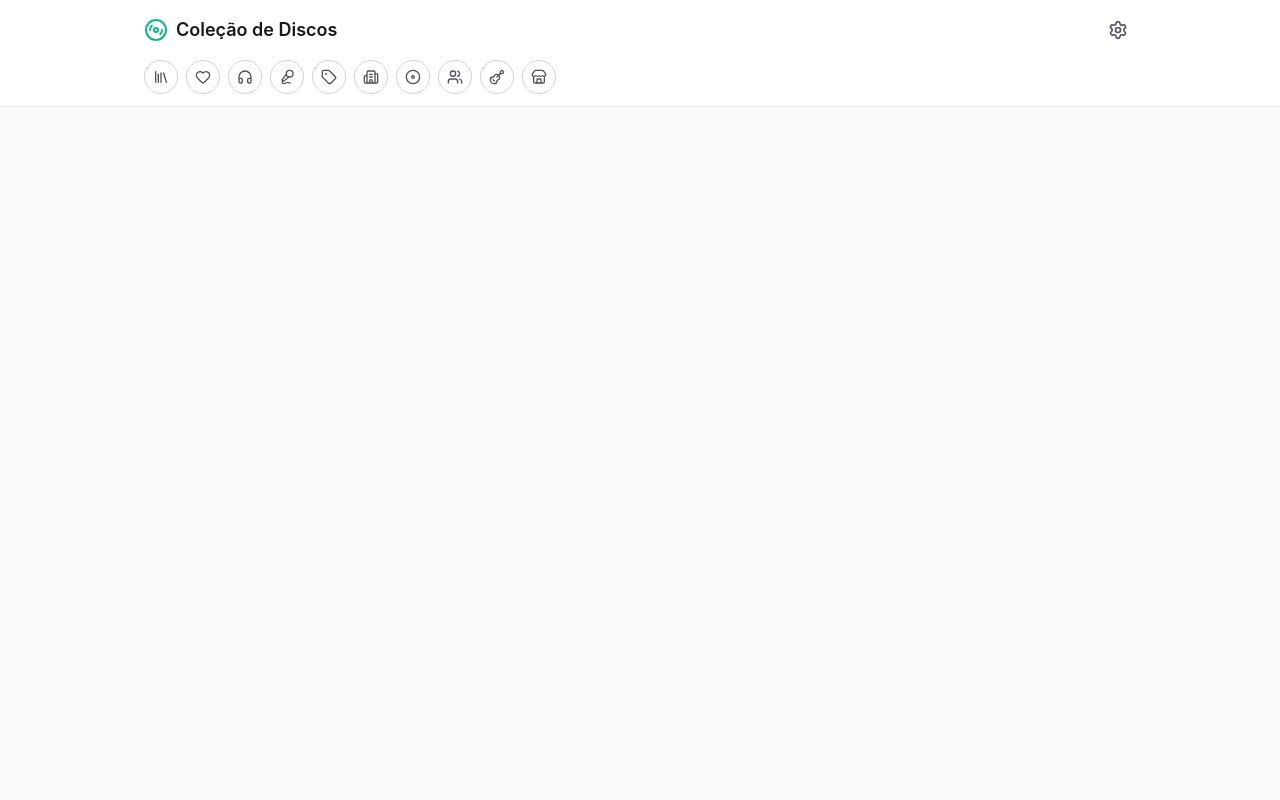
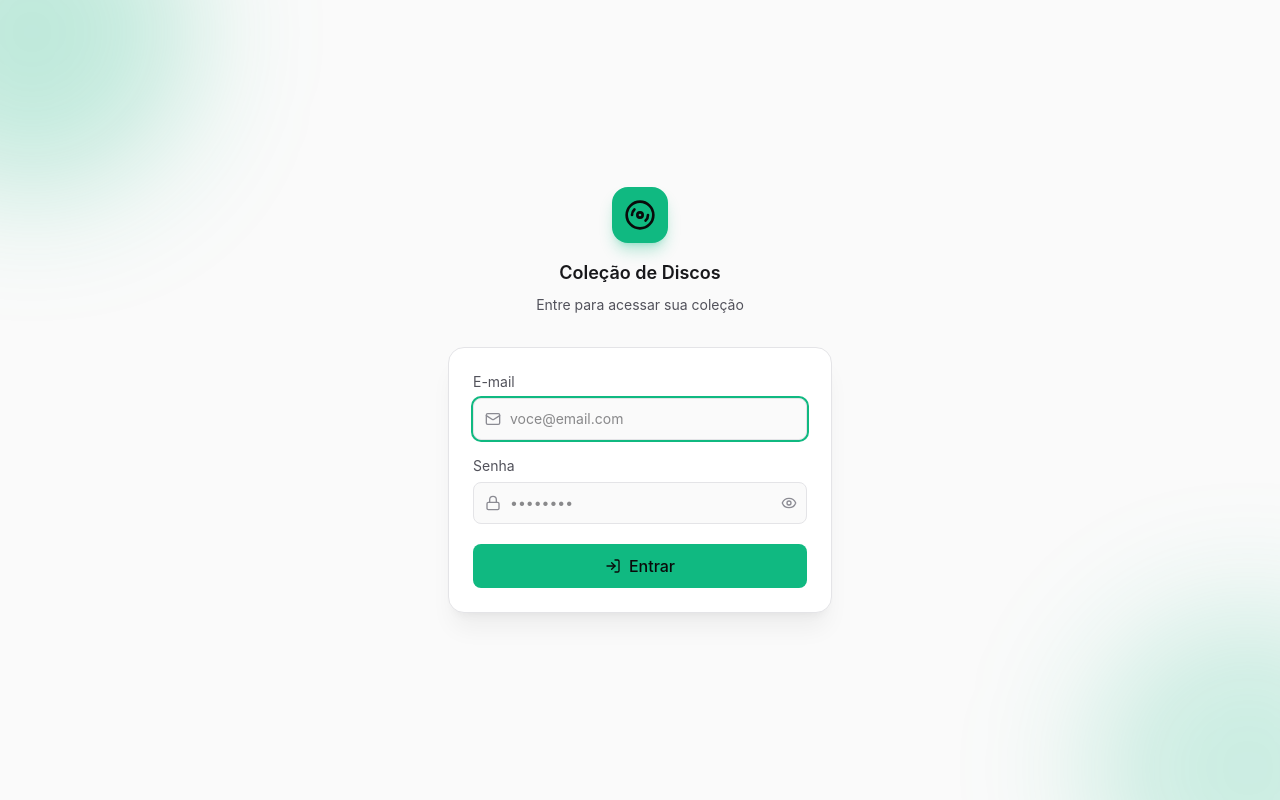
Before and after one commit to andrerodomille-cpu/front-discos, a React (Vite) app: page /#/login in a window 1280 px wide. Before the commit this address had no page. Built offline with nearby package versions, Linux system fonts and the light colour scheme.

Commit message:
Autenticacao

```diff
--- a/src/App.jsx
+++ b/src/App.jsx
@@ -1,5 +1,7 @@
-import { HashRouter, Routes, Route } from 'react-router-dom'
+import { HashRouter, Routes, Route, Navigate, useLocation } from 'react-router-dom'
+import { useAuth } from './context/AuthContext'
 import Layout from './components/Layout'
+import Login from './pages/Login'
 import Home from './pages/Home'
 import DiscoForm from './pages/DiscoForm'
 import DiscoDetalhe from './pages/DiscoDetalhe'
@@ -11,11 +13,19 @@ import Audicoes from './pages/Audicoes'
 import AudicaoForm from './pages/AudicaoForm'
 import Mais from './pages/Mais'
 
+function RotaProtegida() {
+  const { autenticado } = useAuth()
+  const location = useLocation()
+  if (!autenticado) return <Navigate to="/login" state={{ from: location }} replace />
+  return <Layout />
+}
+
 function App() {
   return (
     <HashRouter>
-      <Layout>
-        <Routes>
+      <Routes>
+        <Route path="/login" element={<Login />} />
+        <Route element={<RotaProtegida />}>
           <Route path="/" element={<Home />} />
           <Route path="/discos/novo" element={<DiscoForm />} />
           <Route path="/discos/:id/editar" element={<DiscoForm />} />
@@ -29,8 +39,8 @@ function App() {
           <Route path="/audicoes/:id/editar" element={<AudicaoForm />} />
           <Route path="/mais" element={<Mais />} />
           <Route path="/configuracoes" element={<Configuracoes />} />
-        </Routes>
-      </Layout>
+        </Route>
+      </Routes>
     </HashRouter>
   )
 }
--- a/src/api/client.js
+++ b/src/api/client.js
@@ -2,6 +2,8 @@ import axios from 'axios'
 
 const DEFAULT_API_URL = 'https://api-discos.onrender.com/api'
 export const API_URL_STORAGE_KEY = 'colecao_discos_api_url'
+export const AUTH_TOKEN_STORAGE_KEY = 'colecao_discos_token'
+export const AUTH_USUARIO_STORAGE_KEY = 'colecao_discos_usuario'
 
 export function getApiBaseUrl() {
   return localStorage.getItem(API_URL_STORAGE_KEY) || DEFAULT_API_URL
@@ -11,11 +13,36 @@ export function setApiBaseUrl(url) {
   localStorage.setItem(API_URL_STORAGE_KEY, url.trim().replace(/\/+$/, ''))
 }
 
+export function getAuthToken() {
+  return localStorage.getItem(AUTH_TOKEN_STORAGE_KEY)
+}
+
+let aoNaoAutorizado = null
+export function definirCallbackNaoAutorizado(callback) {
+  aoNaoAutorizado = callback
+}
+
 const api = axios.create()
 
 api.interceptors.request.use((config) => {
   config.baseURL = getApiBaseUrl()
+  const token = getAuthToken()
+  if (token) {
+    config.headers.Authorization = `Bearer ${token}`
+  }
   return config
 })
 
+api.interceptors.response.use(
+  (response) => response,
+  (error) => {
+    const tinhaToken = Boolean(error.config?.headers?.Authorization)
+    const status = error.response?.status
+    if (tinhaToken && (status === 401 || status === 403) && aoNaoAutorizado) {
+      aoNaoAutorizado()
+    }
+    return Promise.reject(error)
+  },
+)
+
 export default api
--- a/src/components/Layout.jsx
+++ b/src/components/Layout.jsx
@@ -1,4 +1,4 @@
-import { Link, useLocation } from 'react-router-dom'
+import { Link, Outlet, useLocation } from 'react-router-dom'
 import { Settings, Disc3, Library, Heart, Headphones, MoreHorizontal } from 'lucide-react'
 import { ENTIDADES } from '../api/entidades'
 
@@ -14,7 +14,7 @@ const ABAS_MOBILE = [
   },
 ]
 
-export default function Layout({ children }) {
+export default function Layout() {
   const location = useLocation()
 
   return (
@@ -93,7 +93,9 @@ export default function Layout({ children }) {
         </nav>
       </header>
 
-      <main className="max-w-5xl mx-auto px-4 pt-6 pb-20 sm:pb-6">{children}</main>
+      <main className="max-w-5xl mx-auto px-4 pt-6 pb-20 sm:pb-6">
+        <Outlet />
+      </main>
 
       <nav className="sm:hidden fixed bottom-0 inset-x-0 z-20 bg-surface/95 backdrop-blur border-t border-border pb-[env(safe-area-inset-bottom)]">
         <div className="flex items-stretch justify-around">
--- /dev/null
+++ b/src/context/AuthContext.jsx
@@ -0,0 +1,54 @@
+import { createContext, useCallback, useContext, useEffect, useState } from 'react'
+import api, {
+  AUTH_TOKEN_STORAGE_KEY,
+  AUTH_USUARIO_STORAGE_KEY,
+  definirCallbackNaoAutorizado,
+  getAuthToken,
+} from '../api/client'
+
+const AuthContext = createContext(null)
+
+function usuarioInicial() {
+  try {
+    const bruto = localStorage.getItem(AUTH_USUARIO_STORAGE_KEY)
+    return bruto ? JSON.parse(bruto) : null
+  } catch {
+    return null
+  }
+}
+
+export function AuthProvider({ children }) {
+  const [token, setToken] = useState(getAuthToken)
+  const [usuario, setUsuario] = useState(usuarioInicial)
+
+  const logout = useCallback(() => {
+    localStorage.removeItem(AUTH_TOKEN_STORAGE_KEY)
+    localStorage.removeItem(AUTH_USUARIO_STORAGE_KEY)
+    setToken(null)
+    setUsuario(null)
+  }, [])
+
+  useEffect(() => {
+    definirCallbackNaoAutorizado(logout)
+  }, [logout])
+
+  const login = async (email, senha) => {
+    const { data } = await api.post('/auth/login', { email, senha })
+    localStorage.setItem(AUTH_TOKEN_STORAGE_KEY, data.token)
+    localStorage.setItem(AUTH_USUARIO_STORAGE_KEY, JSON.stringify(data.usuario))
+    setToken(data.token)
+    setUsuario(data.usuario)
+  }
+
+  return (
+    <AuthContext.Provider value={{ token, usuario, autenticado: Boolean(token), login, logout }}>
+      {children}
+    </AuthContext.Provider>
+  )
+}
+
+export function useAuth() {
+  const ctx = useContext(AuthContext)
+  if (!ctx) throw new Error('useAuth deve ser usado dentro de <AuthProvider>')
+  return ctx
+}
--- a/src/main.jsx
+++ b/src/main.jsx
@@ -3,11 +3,14 @@ import { createRoot } from 'react-dom/client'
 import './index.css'
 import App from './App.jsx'
 import { ThemeProvider } from './context/ThemeContext.jsx'
+import { AuthProvider } from './context/AuthContext.jsx'
 
 createRoot(document.getElementById('root')).render(
   <StrictMode>
     <ThemeProvider>
-      <App />
+      <AuthProvider>
+        <App />
+      </AuthProvider>
     </ThemeProvider>
   </StrictMode>,
 )
--- /dev/null
+++ b/src/pages/Login.jsx
@@ -0,0 +1,111 @@
+import { useState } from 'react'
+import { Navigate, useLocation, useNavigate } from 'react-router-dom'
+import { Disc3, Mail, Lock, Eye, EyeOff, Loader2, LogIn } from 'lucide-react'
+import { useAuth } from '../context/AuthContext'
+
+export default function Login() {
+  const { autenticado, login } = useAuth()
+  const navigate = useNavigate()
+  const location = useLocation()
+
+  const [email, setEmail] = useState('')
+  const [senha, setSenha] = useState('')
+  const [mostrarSenha, setMostrarSenha] = useState(false)
+  const [entrando, setEntrando] = useState(false)
+  const [erro, setErro] = useState(null)
+
+  if (autenticado) {
+    const destino = location.state?.from?.pathname || '/'
+    return <Navigate to={destino} replace />
+  }
+
+  const entrar = async (e) => {
+    e.preventDefault()
+    setErro(null)
+    setEntrando(true)
+    try {
+      await login(email.trim(), senha)
+      const destino = location.state?.from?.pathname || '/'
+      navigate(destino, { replace: true })
+    } catch (err) {
+      setErro(err.response?.data?.error || 'Não foi possível entrar. Verifique seus dados.')
+    } finally {
+      setEntrando(false)
+    }
+  }
+
+  return (
+    <div className="min-h-screen bg-background text-foreground flex items-center justify-center px-4 relative overflow-hidden">
+      <div className="pointer-events-none absolute -top-32 -left-32 w-80 h-80 rounded-full bg-accent/25 blur-3xl" />
+      <div className="pointer-events-none absolute -bottom-32 -right-32 w-80 h-80 rounded-full bg-accent/20 blur-3xl" />
+
+      <div className="relative w-full max-w-sm">
+        <div className="flex flex-col items-center gap-2 mb-8">
+          <div className="w-14 h-14 rounded-2xl bg-accent flex items-center justify-center shadow-lg shadow-accent/30">
+            <Disc3 className="w-8 h-8 text-accent-contrast" />
+          </div>
+          <h1 className="text-lg font-semibold mt-2">Coleção de Discos</h1>
+          <p className="text-sm text-muted">Entre para acessar sua coleção</p>
+        </div>
+
+        <form
+          onSubmit={entrar}
+          className="bg-surface border border-border rounded-2xl p-6 flex flex-col gap-4 shadow-xl shadow-black/5"
+        >
+          <label className="flex flex-col gap-1.5 text-sm">
+            <span className="text-muted">E-mail</span>
+            <div className="relative">
+              <Mail className="w-4 h-4 absolute left-3 top-1/2 -translate-y-1/2 text-faint" />
+              <input
+                type="email"
+                value={email}
+                onChange={(e) => setEmail(e.target.value)}
+                required
+                autoFocus
+                autoComplete="email"
+                placeholder="voce@email.com"
+                className="w-full bg-background border border-border rounded-lg pl-9 pr-3 py-2.5 text-sm focus:outline-none focus:ring-2 focus:ring-accent"
+              />
+            </div>
+          </label>
+
+          <label className="flex flex-col gap-1.5 text-sm">
+            <span className="text-muted">Senha</span>
+            <div className="relative">
+              <Lock className="w-4 h-4 absolute left-3 top-1/2 -translate-y-1/2 text-faint" />
+              <input
+                type={mostrarSenha ? 'text' : 'password'}
+                value={senha}
+                onChange={(e) => setSenha(e.target.value)}
+                required
+                autoComplete="current-password"
+                placeholder="••••••••"
+                className="w-full bg-background border border-border rounded-lg pl-9 pr-10 py-2.5 text-sm focus:outline-none focus:ring-2 focus:ring-accent"
+              />
+              <button
+                type="button"
+                onClick={() => setMostrarSenha((v) => !v)}
+                tabIndex={-1}
+                aria-label={mostrarSenha ? 'Ocultar senha' : 'Mostrar senha'}
+                className="absolute right-2.5 top-1/2 -translate-y-1/2 text-faint hover:text-muted"
+              >
+                {mostrarSenha ? <EyeOff className="w-4 h-4" /> : <Eye className="w-4 h-4" />}
+              </button>
+            </div>
+          </label>
+
+          {erro && <p className="text-red-500 text-sm">{erro}</p>}
+
+          <button
+            type="submit"
+            disabled={entrando}
+            className="flex items-center justify-center gap-2 bg-accent hover:bg-accent-hover disabled:opacity-50 text-accent-contrast font-medium py-2.5 rounded-lg mt-1"
+          >
+            {entrando ? <Loader2 className="w-4 h-4 animate-spin" /> : <LogIn className="w-4 h-4" />}
+            {entrando ? 'Entrando...' : 'Entrar'}
+          </button>
+        </form>
+      </div>
+    </div>
+  )
+}
```
Also changed, not shown: src/pages/Mais.jsx (+33 -3 lines).
